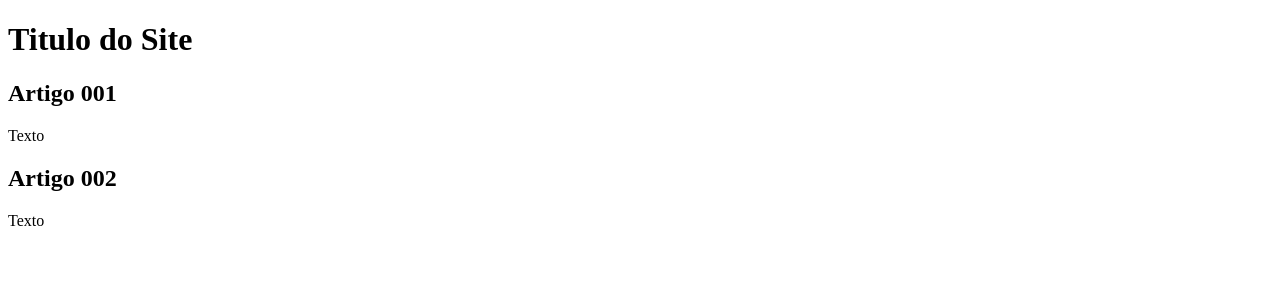
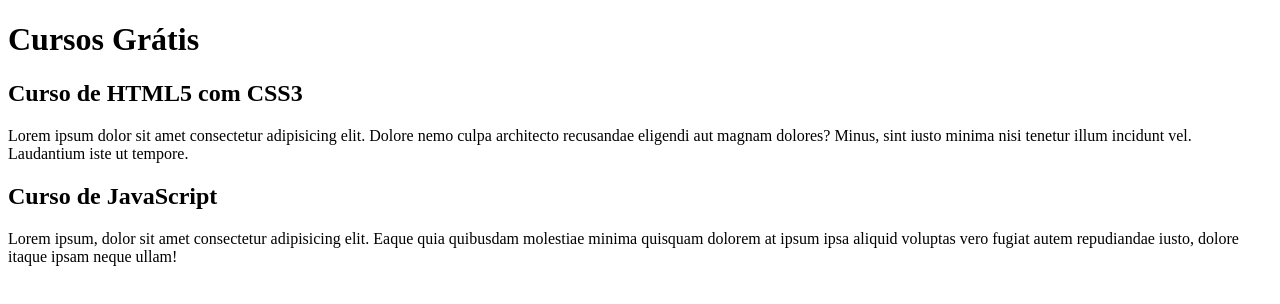
Before and after one commit to GilbertoPereira1/projeto-site, a plain HTML site: page index.html in a window 1280 px wide. Drawn offline with Linux system fonts and the light colour scheme.

Commit message:
fiz o conteudo

```diff
--- a/index.html
+++ b/index.html
@@ -8,15 +8,15 @@
 <body>
     <main>
         <header>
-            <h1>Titulo do Site</h1>
+            <h1>Cursos Grátis</h1>
         </header>
         <article>
-            <h2>Artigo 001</h2>
-            <p>Texto</p>
+            <h2>Curso de HTML5 com CSS3</h2>
+            <p>Lorem ipsum dolor sit amet consectetur adipisicing elit. Dolore nemo culpa architecto recusandae eligendi aut magnam dolores? Minus, sint iusto minima nisi tenetur illum incidunt vel. Laudantium iste ut tempore.</p>
         </article>
         <article>
-            <h2>Artigo 002</h2>
-            <p>Texto</p>
+            <h2>Curso de JavaScript</h2>
+            <p>Lorem ipsum, dolor sit amet consectetur adipisicing elit. Eaque quia quibusdam molestiae minima quisquam dolorem at ipsum ipsa aliquid voluptas vero fugiat autem repudiandae iusto, dolore itaque ipsam neque ullam!</p>
         </article>
     </main>
 </body>
```
